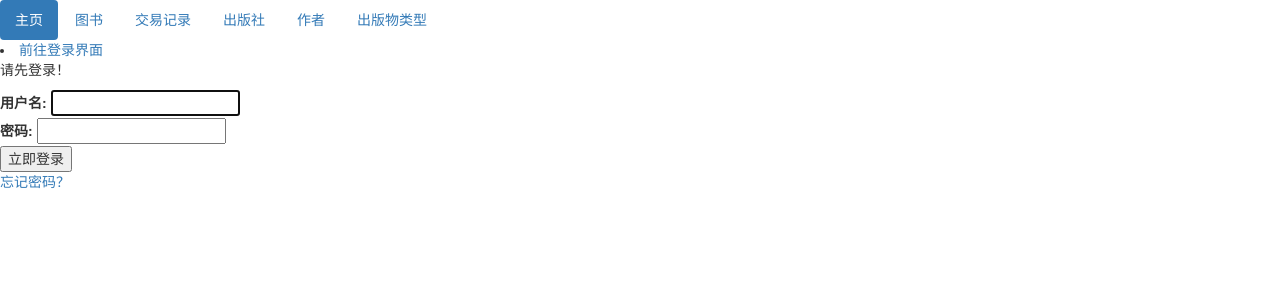
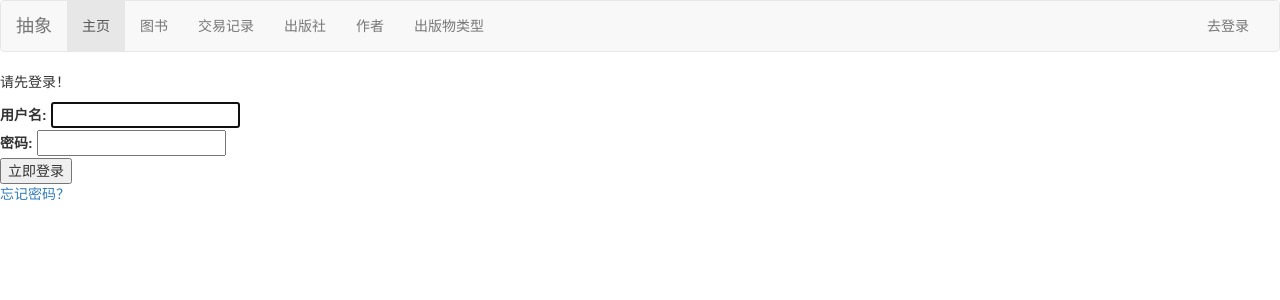
Before and after one commit to jqdai/bookstore_management_system, a Django app: page /accounts/login/?next=/bookstore/books/1/add/ in a window 1280 px wide. Shown: the top 300 px of the page. Run offline with Django 3.2, Linux system fonts and the light colour scheme.

Commit message:
用Bootstrap改进了base.html

```diff
--- a/bookstore/templates/base.html
+++ b/bookstore/templates/base.html
@@ -10,26 +10,39 @@
 </head>
 
 <body>
-    <ul class="nav nav-pills">
+
+
+<nav class="navbar navbar-default">
+  <div class="container-fluid">
+    <!-- Brand and toggle get grouped for better mobile display -->
+    <div class="navbar-header">
+      <a class="navbar-brand">抽象</a>
+    </div>
+
+    <!-- Collect the nav links, forms, and other content for toggling -->
+    <div class="collapse navbar-collapse" id="bs-example-navbar-collapse-1">
+      <ul class="nav navbar-nav">
         <li role="presentation" class="active"><a href="{% url 'index' %}">主页</a></li>
         <li role="presentation"><a href="{% url 'books' %}">图书</a></li>
         <li role="presentation"><a href="{% url 'transactions' %}">交易记录</a></li>
         <li role="presentation"><a href="{% url 'publishers' %}">出版社</a></li>
         <li role="presentation"><a href="{% url 'authors' %}">作者</a></li>
         <li role="presentation"><a href="{% url 'categories' %}">出版物类型</a></li>
-
       </ul>
-    {% block sidebar %}
+      <ul class="nav navbar-nav navbar-right">
         {% if user.is_authenticated %}
-        <li>当前用户: {{ user.get_username }}</li>
+          <li><a href="{% url 'profile' user.id %}?next={{request.path}}">{{ user.get_username }}</a></li>
           <li><a href="{% url 'logout'%}?next={{request.path}}">注销</a></li>
-        <li><a href="{% url 'profile' user.id %}?next={{request.path}}">查看当前用户信息</a></li>
           <li><a href="{% url 'newbook' %}?next={{request.path}}">增添新书</a></li>
         {% else %}
-        <li><a href="{% url 'login'%}?next={{request.path}}">前往登录界面</a></li>
+          <li><a href="{% url 'login'%}?next={{request.path}}">去登录</a></li>
         {% endif %}
-    {% endblock %}
+      </ul>
+    </div><!-- /.navbar-collapse -->
+  </div><!-- /.container-fluid -->
+</nav>
 
 {% block content %}{% endblock %}
+
 </body>
 </html>
```
Lines whose indentation alone changed are shown as unchanged.
